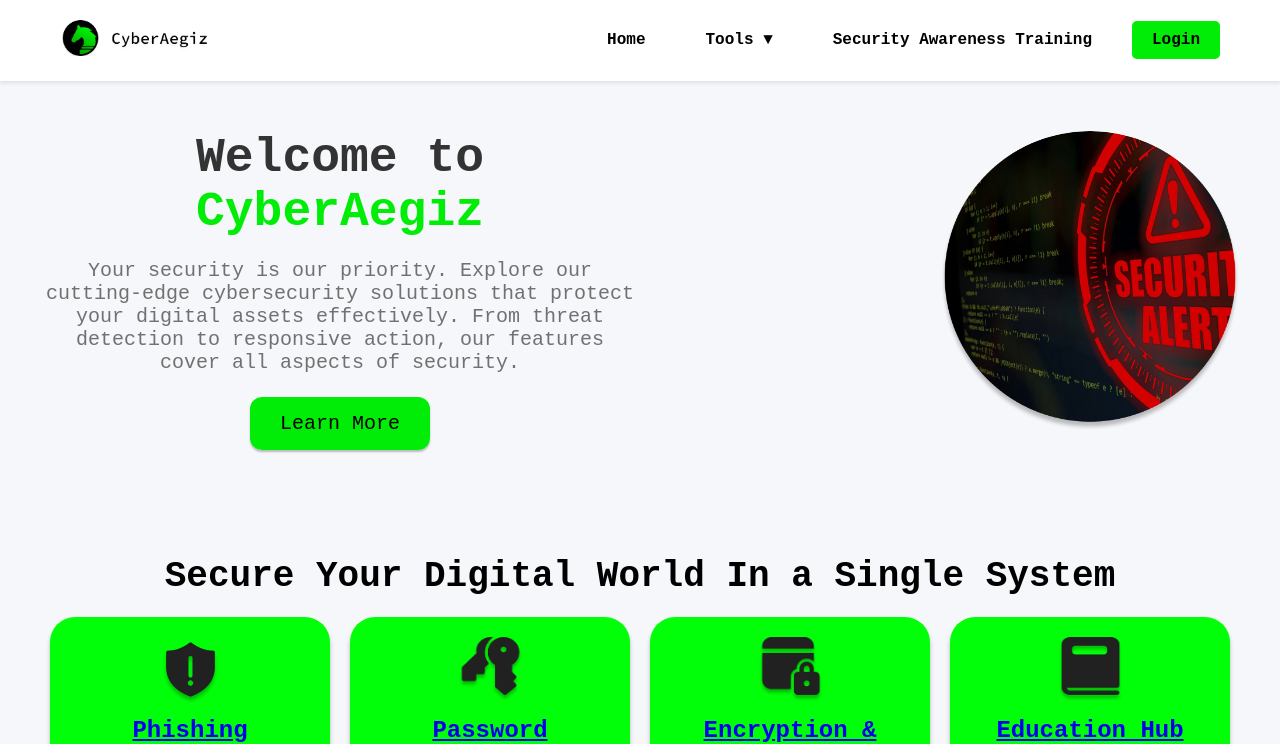
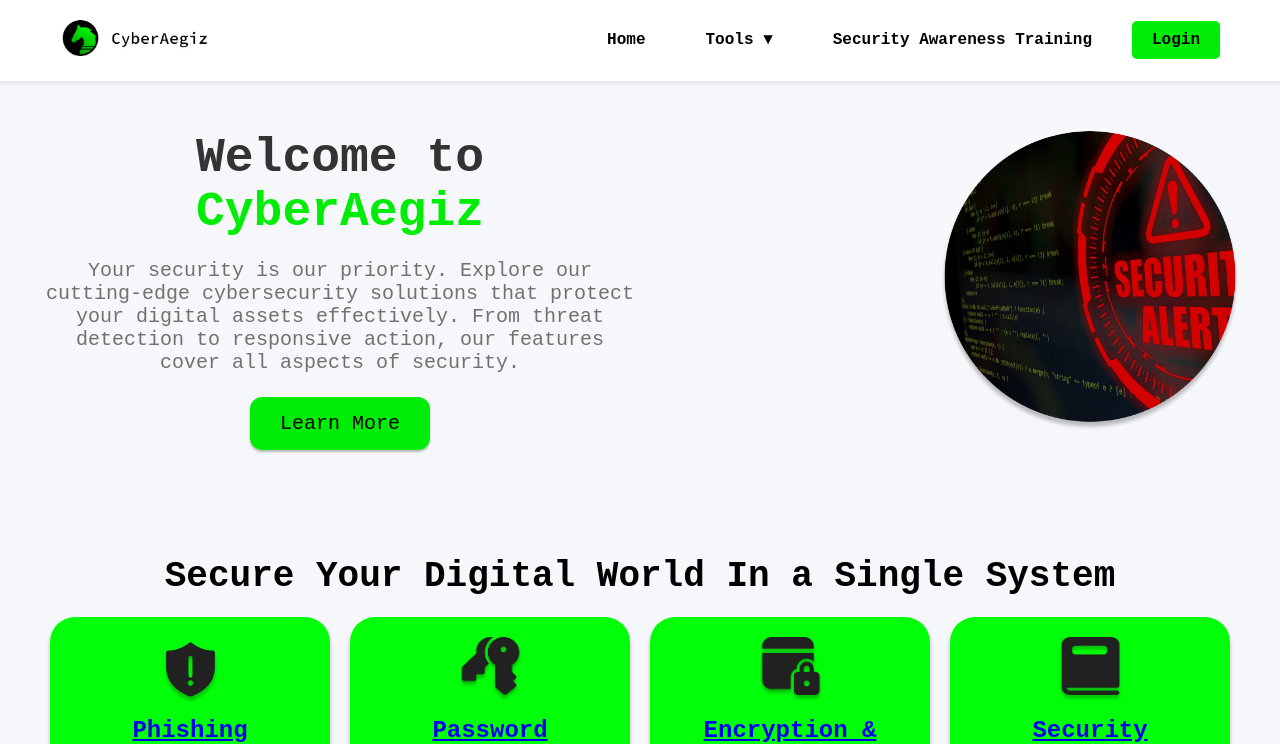
Before and after one commit to wan-aiman/cyberaegiz, a React (Create React App) app in the folder client/: page / in a window 1280 px wide. Shown: the top 744 px of the page. Built offline with nearby package versions, Linux system fonts and the light colour scheme.

Commit message:
Homepages Routes

```diff
--- a/client/src/pages/HomePage.js
+++ b/client/src/pages/HomePage.js
@@ -24,19 +24,19 @@ const HomePage = () => {
                         <h3>Phishing Detection</h3><br />
                         <p>Secure your online experience with real-time phishing threat alerts.</p>
                     </a>
-                    <a href="/" className="feature-item">
+                    <a href="/password-management" className="feature-item">
                         <img src="password.png" alt="Password Management" />
                         <h3>Password Management</h3>
                         <p>Create new passwords or analyze your existing passwords with this tool.</p>
                     </a>
-                    <a href="/" className="feature-item">
+                    <a href="/encryption-decryption" className="feature-item">
                         <img src="encryption.png" alt="Encryption & Decryption" />
                         <h3>Encryption & Decryption</h3>
                         <p>Protect your data with powerful encryption & decryption technology.</p>
                     </a>
-                    <a href="/" className="feature-item">
+                    <a href="/education-hub" className="feature-item">
                         <img src="education.png" alt="Education Hub" />
-                        <h3>Education Hub</h3><br />
+                        <h3>Security Awareness Training</h3><br />
                         <p>Expand your knowledge and stay updated on current cybersecurity issues.</p>
                     </a>
                 </div>
```
